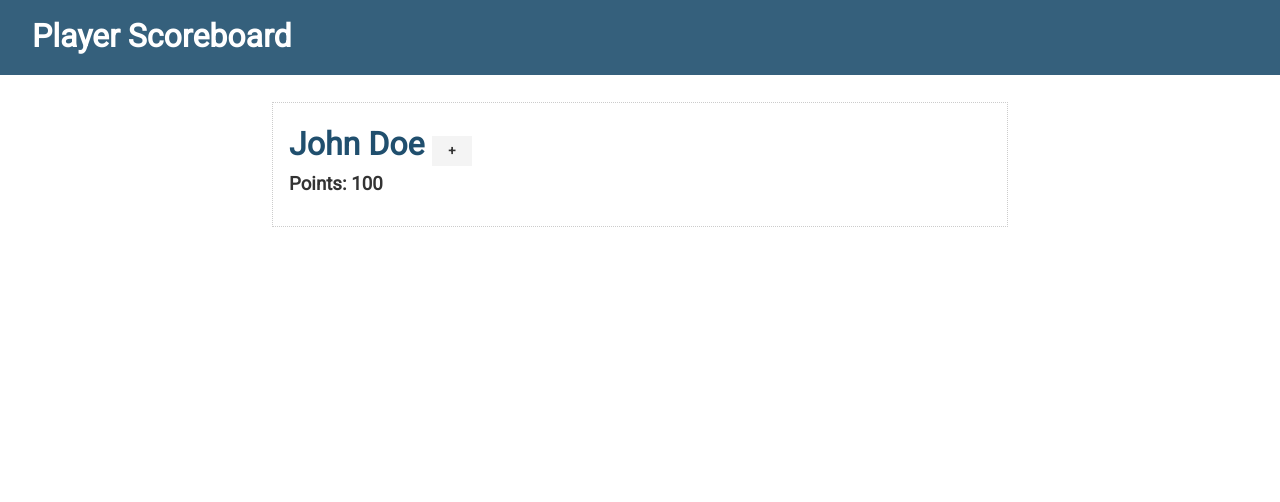
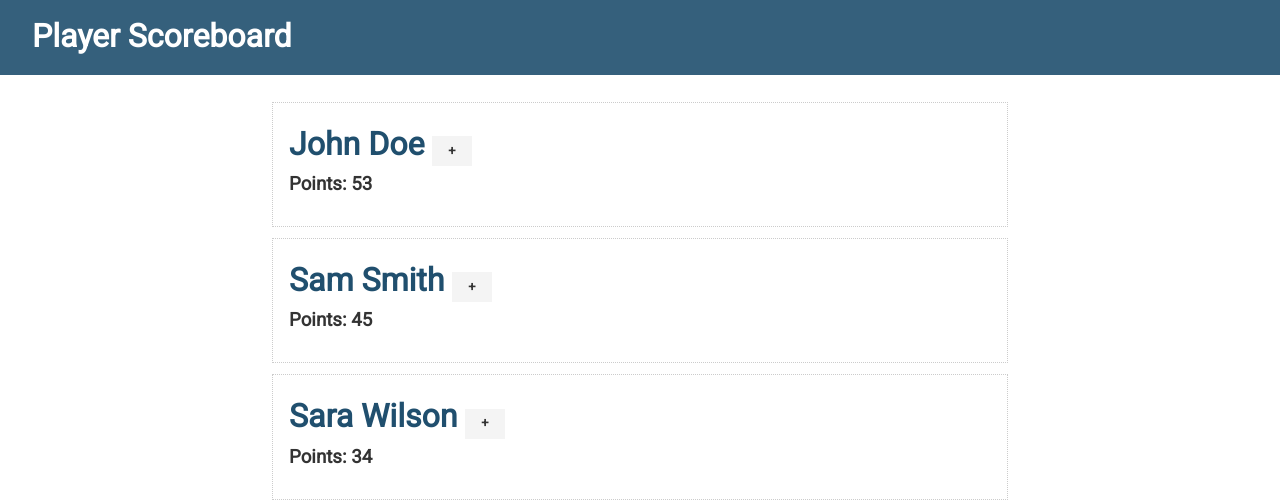
Before and after one commit to 4lm/learn-svelte, a Svelte app in the folder scoreboard/: page / in a window 1280 px wide. Shown: the top 502 px of the page. Built offline with nearby package versions, Linux system fonts and the light colour scheme.

Commit message:
Add players

```diff
--- a/scoreboard/src/App.svelte
+++ b/scoreboard/src/App.svelte
@@ -1,40 +1,30 @@
 <script>
   import Navbar from "./Navbar.svelte";
+  import Player from "./Player.svelte";
 
-
-  let name = "John Doe";
-  let points = 100;
-  let showControls = false;
-
-  const addPoint = () => (points += 1);
-  const removePoint = () => (points -= 1);
-  const toggleControls = () => (showControls = !showControls);
+  let players = [
+    {
+      name: "John Doe",
+      points: 53
+    },
+    {
+      name: "Sam Smith",
+      points: 45
+    },
+    {
+      name: "Sara Wilson",
+      points: 34
+    }
+  ];
 </script>
-
-<style>
-  h1 {
-    color: #204f6e;
-  }
-
-  h3 {
-    margin-bottom: 10px;
-  }
-</style>
 
 <Navbar />
 <div class="container">
-  <div class="card">
-    <h1>
-      {name}
-      <button class="btn btn-sm" on:click={toggleControls}>
-        {#if showControls}-{:else}+{/if}
-      </button>
-    </h1>
-    <h3>Points: {points}</h3>
-    {#if showControls}
-      <button class="btn" on:click={addPoint}>+1</button>
-      <button class="btn btn-dark" on:click={removePoint}>-1</button>
-      <input type="number" bind:value={points} />
-    {/if}
-  </div>
+  {#if players.length === 0}
+    <p>No Players</p>
+  {:else}
+    {#each players as player}
+      <Player name={player.name} points={player.points} />
+    {/each}
+  {/if}
 </div>
--- /dev/null
+++ b/scoreboard/src/Player.svelte
@@ -0,0 +1,34 @@
+<script>
+  export let name;
+  export let points;
+  let showControls = false;
+
+  const addPoint = () => (points += 1);
+  const removePoint = () => (points -= 1);
+  const toggleControls = () => (showControls = !showControls);
+</script>
+
+<style>
+  h1 {
+    color: #204f6e;
+  }
+
+  h3 {
+    margin-bottom: 10px;
+  }
+</style>
+
+<div class="card">
+  <h1>
+    {name}
+    <button class="btn btn-sm" on:click={toggleControls}>
+      {#if showControls}-{:else}+{/if}
+    </button>
+  </h1>
+  <h3>Points: {points}</h3>
+  {#if showControls}
+    <button class="btn" on:click={addPoint}>+1</button>
+    <button class="btn btn-dark" on:click={removePoint}>-1</button>
+    <input type="number" bind:value={points} />
+  {/if}
+</div>
```
